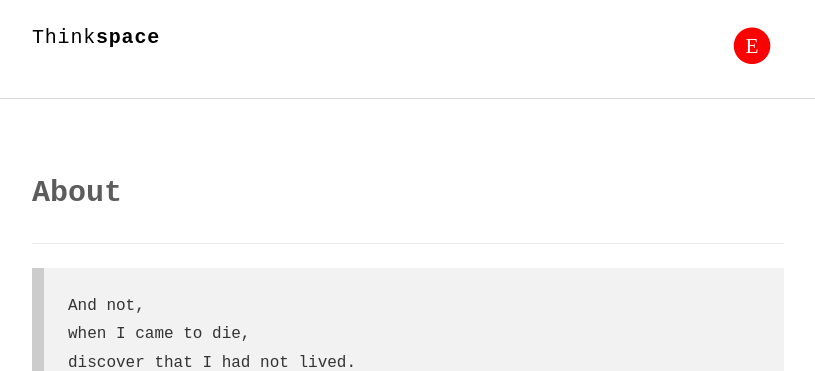
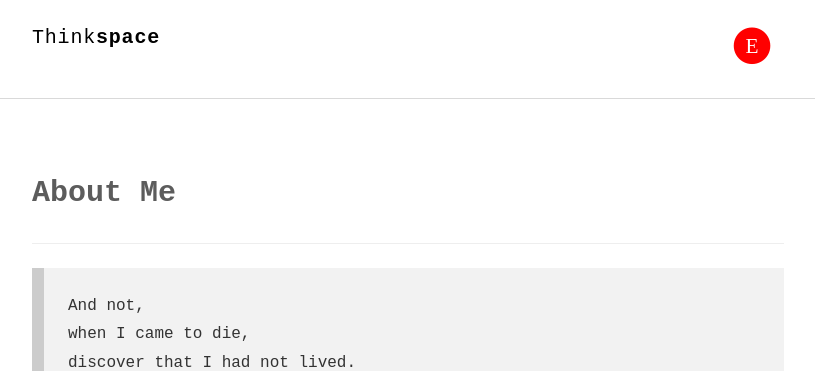
Before and after one commit to epleone/epleone.github.io, a Jekyll site: the page built from about.md, in a window 1280 px wide. Shown: the top 371 px of the page, without its empty margins (232-1047 px from the left). Built offline with Jekyll 4.4.1, drawn with Linux system fonts in a browser that asks for light colours; nearby versions of some CDN libraries; some web fonts are replaced.

Commit message:
modify config

```diff
--- a/_config.yml
+++ b/_config.yml
@@ -2,9 +2,9 @@
 title_left    : "Think"
 title_right   : "space"
 description   : "这里是 @epleone 的个人博客，与你一起发现更美的世界。"
-keyword       : "西轩, eple, epleone, epleverse, 西轩的博客, eple Blog, 博客, 个人网站, Jekyll, theme"
+keyword       : "西轩, eple, epleone, 博客"
 url           : https://epleone.github.io   # site url
-baseurl       : /demo # apply repo name like "/myproject" if used under gh-pages branch, else (under master branch) just leave empty/blank
+baseurl       : "" # apply repo name like "/myproject" if used under gh-pages branch, else (under master branch) just leave empty/blank
 cover         : "" # image uri like logo/cover image for site seo
 
 google_analytics  : UA-XXXXX-XX
--- a/about.md
+++ b/about.md
@@ -1,6 +1,6 @@
 ---
 layout: page
-title: About
+title: About Me
 permalink: /about/
 ---
 
```
